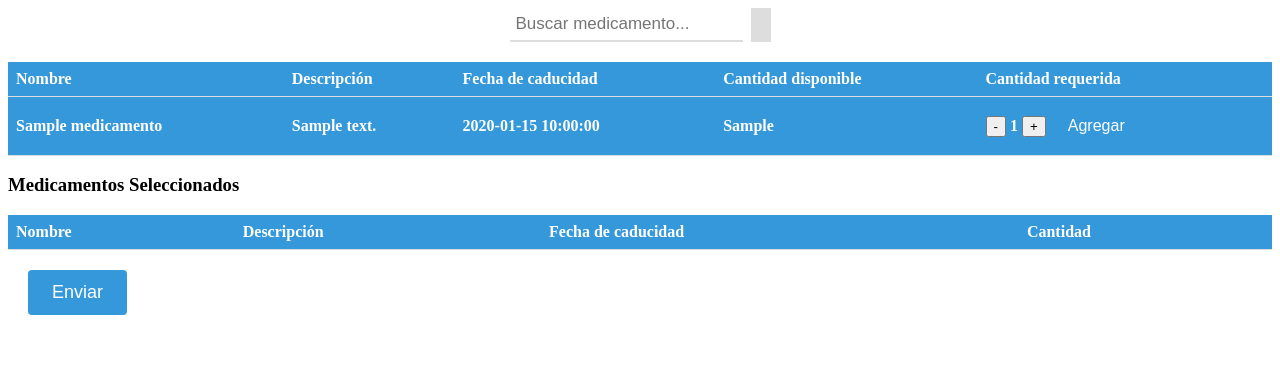
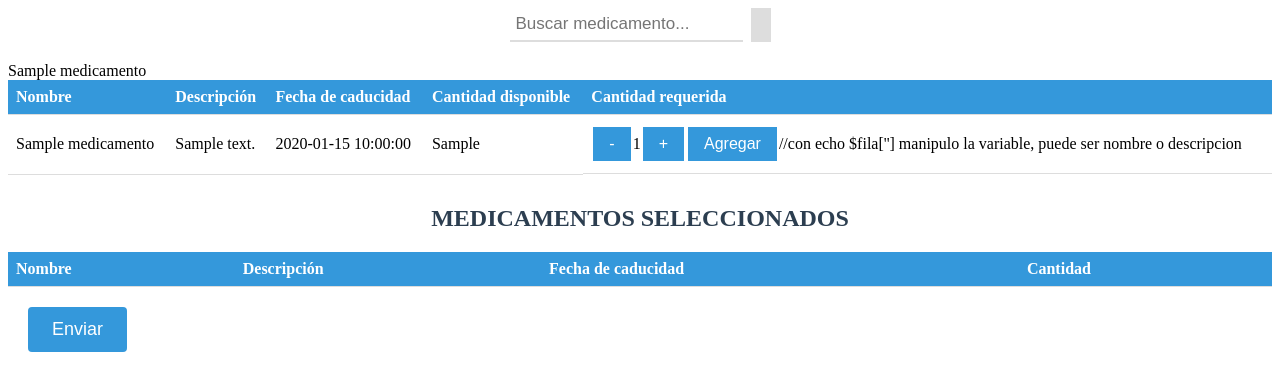
Before and after one commit to estebancod/lab4, a PHP site: page /gestion_solicitudes.php in a window 1280 px wide. Shown: the top 391 px of the page. Run offline with PHP 8.4, Linux system fonts and the light colour scheme; tables that the repository leaves empty or names only in its code hold one stand-in row (values such as "Sample post"); lists and menus that the app fills with data are empty.

Commit message:
se realizo la interfaz de solicitudes y ula conexion solicitudes

```diff
--- a/gestion_solicitudes.php
+++ b/gestion_solicitudes.php
@@ -20,6 +20,9 @@
         }
         tr:hover {
             background-color: #f5f5f5;
+        }
+        tr:nth-child(even) {
+            background-color: #ffffff;
         }
         .search-container {
             display: flex;
@@ -81,6 +84,15 @@
             cursor: pointer;
             border: none;
         }
+        .selected-title {
+            text-align: center;
+            font-size: 24px;
+            color: #2c3e50;
+            font-weight: bold;
+            margin-top: 30px;
+            margin-bottom: 20px;
+            text-transform: uppercase;
+        }
     </style>
 </head>
 <body>
@@ -89,6 +101,7 @@
         <button><i class="fa fa-search"></i></button>
     </div>
     <table id="medicamentosTable">
+    <thead>
         <tr>
             <th>Nombre</th>
             <th>Descripción</th>
@@ -96,8 +109,7 @@
             <th>Cantidad disponible</th>
             <th>Cantidad requerida</th>
         </tr>
-
-    <tr>
+    </thead>
     <tbody>
     <?php
         include("controlador/conexion_med.php");
@@ -107,34 +119,39 @@
         while ($fila = mysqli_fetch_array($query)) {
             ?>
                 <tr>
-                    <th scope="row"><?php echo $fila['nombre'] ?></th>
-                    <th scope="row"><?php echo $fila['descripcion'] ?></th>
-                    <th scope="row"><?php echo $fila['fecha_caducidad'] ?></th>
-                    <th scope="row"><?php echo $fila['cantidad'] ?></th>
-                    <th scope="row">
-                        <!--class="cantidad">-->
+                    <td><?php echo $fila['nombre'] ?></td>
+                    <?php $names = $fila['nombre'] ?>
+                    <?php echo $names ?>
+                    <td><?php echo $fila['descripcion'] ?></td>
+                    <td><?php echo $fila['fecha_caducidad'] ?></td>
+                    <td><?php echo $fila['cantidad'] ?></td>
+                    <td class="cantidad">
                         <button onclick="disminuirCantidad(this)">-</button>
                         <span id="cantidad3535">1</span>
                         <button onclick="aumentarCantidad(this)">+</button>
-                        <button class="agregar-btn" onclick="agregarMedicamento(this, 'hola', 'pastilla', '2024-05-22', document.getElementById('cantidad3535').textContent)">Agregar</button>
-                    </th>
+                        <button class="agregar-btn" onclick="agregarMedicamento(this, '<?php echo $names; ?>', '<?php echo $fila['descripcion']; ?>', '<?php echo $fila['fecha_caducidad']; ?>', document.getElementById('cantidad3535').textContent)">Agregar</button>
+                        //con echo $fila[''] manipulo la variable, puede ser nombre o descripcion
+
+                    </td>
                 </tr>
             <?php
         }
     ?>
-
+    </tbody>
     </table>
 
-
-
-<h3>Medicamentos Seleccionados</h3>
+    <h3 class="selected-title">Medicamentos Seleccionados</h3>
     <table id="medicamentosSeleccionados">
+    <thead>
         <tr>
             <th>Nombre</th>
             <th>Descripción</th>
             <th>Fecha de caducidad</th>
             <th>Cantidad</th>
         </tr>
+    </thead>
+    <tbody>
+    </tbody>
     </table>
 
     <button class="enviar-btn">Enviar</button>
@@ -177,9 +194,9 @@
         var searchInput = document.getElementById('searchInput');
         searchInput.addEventListener('input', function() {
             var searchText = searchInput.value.toLowerCase();
-        var tableRows = document.querySelectorAll('#medicamentosTable tr');
+            var tableRows = document.querySelectorAll('#medicamentosTable tbody tr');
 
-        for (var i = 1; i < tableRows.length; i++) {
+            for (var i = 0; i < tableRows.length; i++) {
                 var row = tableRows[i];
                 var rowData = row.textContent.toLowerCase();
                 if (rowData.includes(searchText)) {
```
Also changed, not shown: controlador/conexion_solicitudes.php (added, +14 -0 lines), controlador/insertar_solicitudes.php (added, +36 -0 lines). Lines whose indentation alone changed are shown as unchanged.
